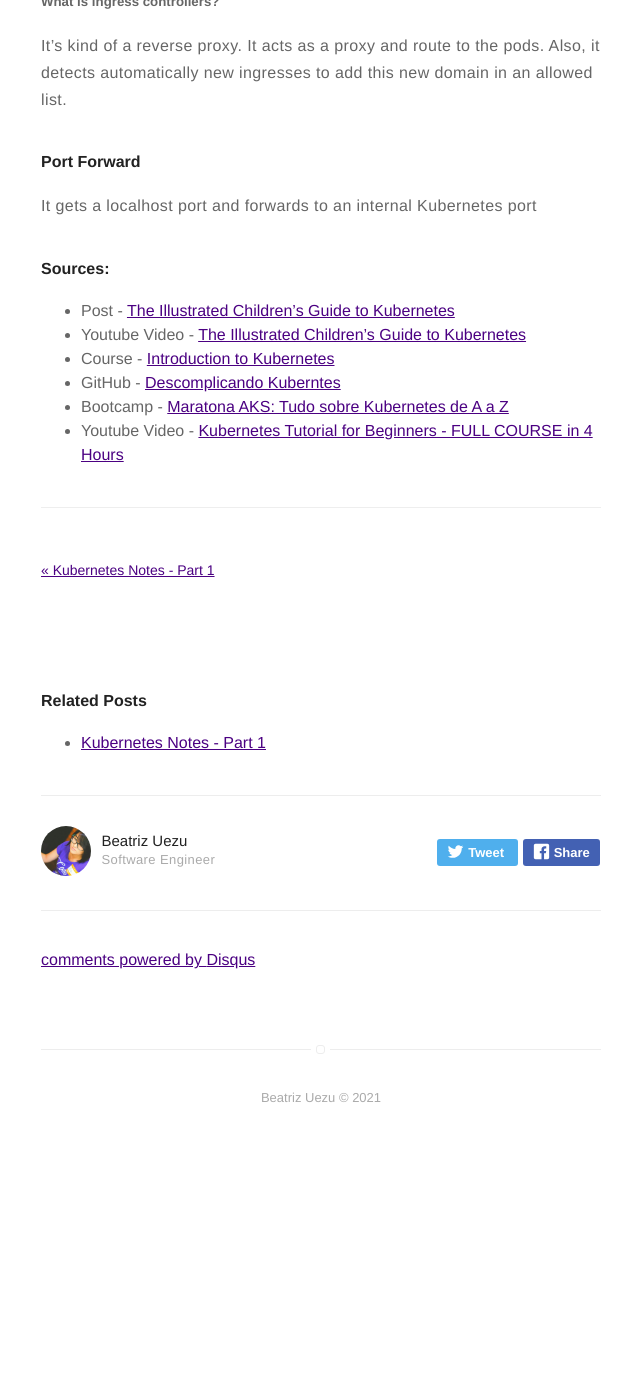
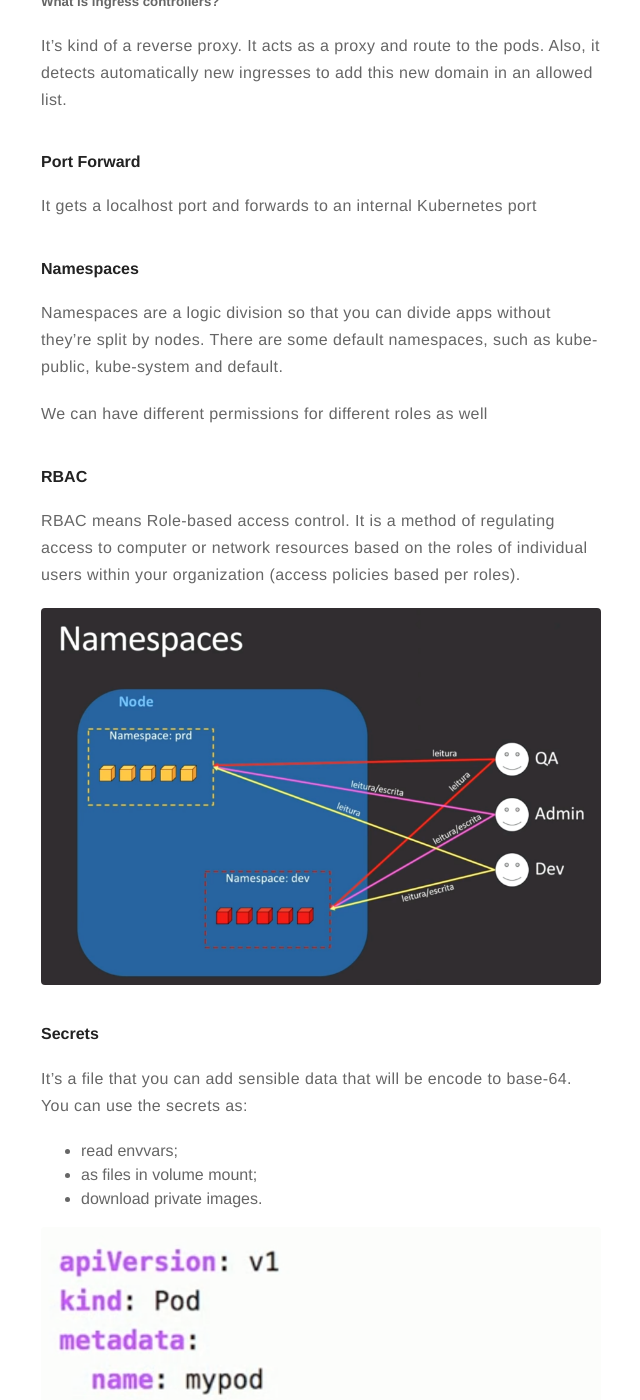
Before and after one commit to beatrizuezu/beatrizuezu.github.io, a Jekyll site: the page built from _posts/2021-11-07-kubernetes-notes-part-2.md, in a window 1280 px wide and 1400 px high, scrolled down 3938 px. Shown: the whole window, without its empty margins (319-959 px from the left). Built offline with Jekyll 4.4.1, drawn with Linux system fonts in a browser that asks for light colours; comment, search, counter and statistics services are not loaded; before the commit the page ends 5083 px from its top, so only the background shows below that; some of the changed text lies outside the part shown.

Commit message:
add namespaces, secrets and config maps

```diff
--- a/_posts/2021-11-07-kubernetes-notes-part-2.md
+++ b/_posts/2021-11-07-kubernetes-notes-part-2.md
@@ -79,6 +79,39 @@ It's kind of a reverse proxy. It acts as a proxy and route to the pods. Also, it
 It gets a localhost port and forwards to an internal Kubernetes port
 
 
+#### Namespaces
+Namespaces are a logic division so that you can divide apps without they're split by nodes.
+There are some default namespaces, such as kube-public, kube-system and default.
+
+We can have different permissions for different roles as well
+
+#### RBAC
+RBAC means Role-based access control. It is a method of regulating access to computer or network resources based on the roles of individual users within your organization (access policies based per roles).
+
+![Namespaces](/assets/images/k8s-namespaces.png){: .center-image }
+
+
+#### Secrets
+It's a file that you can add sensible data that will be encode to base-64.
+You can use the secrets as:
+- read envvars;
+- as files in volume mount;
+- download private images.
+
+
+![Secrets as a file](/assets/images/k8s-secrets-as-file.png){: .center-image }
+![Secrets as env](/assets/images/k8s-secrets-as-env.png){: .center-image }
+
+#### Config Maps
+Very similar to secrets, but it's simpler. The difference is the data isn't encoded
+
+![ConfigMaps](/assets/images/k8s-configmaps.png){: .center-image }
+![ConfigMaps as file](/assets/images/k8s-configmaps-as-file.png){: .center-image }
+![ConfigMaps as env](/assets/images/k8s-configmaps-as-env.png){: .center-image }
+
+the config maps propagate automatically to the pods. We can set the propagation type, the configmaps changes can be observer by the pods or it can have a TTL.
+
+
 #### Sources:
 - Post - [The Illustrated Children’s Guide to Kubernetes](https://www.cncf.io/phippy/the-childrens-illustrated-guide-to-kubernetes/)
 - Youtube Video - [The Illustrated Children's Guide to Kubernetes](https://www.youtube.com/watch?v=4ht22ReBjno)
```
Also changed, not shown: assets/images/k8s-configmaps.png (added), assets/images/k8s-secrets-as-env.png (added), assets/images/k8s-secrets-as-file.png (added).
